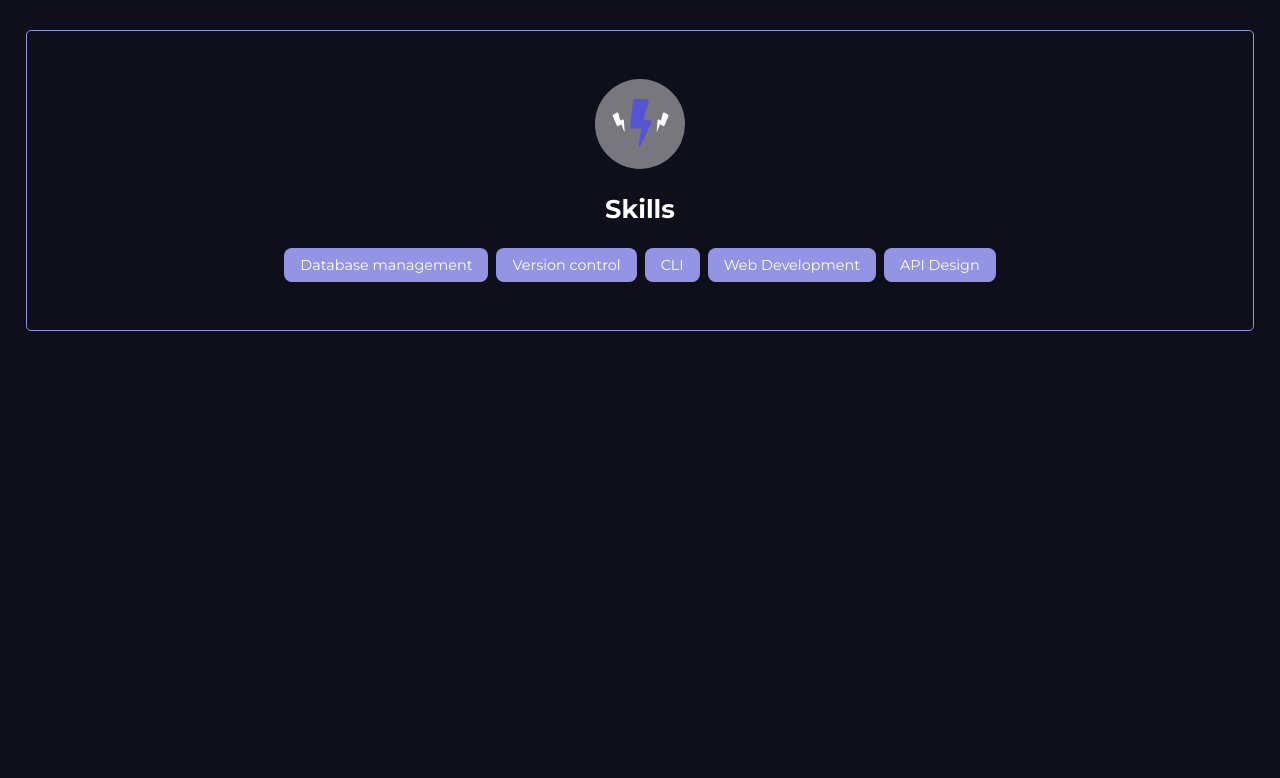
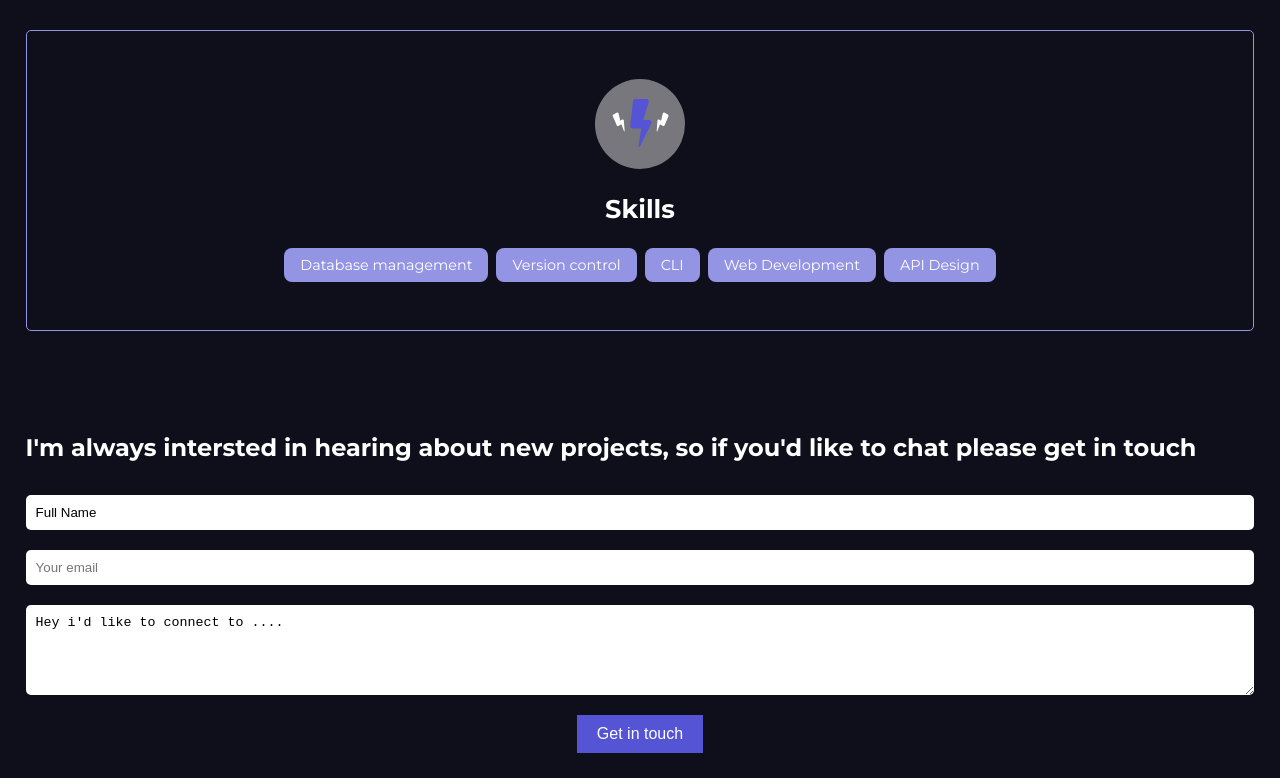
Before and after one commit to Mamaba03/portfolio, a website: page index.html in a window 1280 px wide. Shown: the part 5325-6103 px from the top of the page. Before the commit the page ends 5782 px from the top, so only its background shows below. Drawn offline with Linux system fonts and the light colour scheme.

Commit message:
Added a contact form

```diff
--- a/index.html
+++ b/index.html
@@ -192,5 +192,25 @@
         </li>
       </ul>
     </section>
+    <section class="contact-container">
+      <h1>
+        I'm always intersted in hearing about new projects, so if you'd like to
+        chat please get in touch
+      </h1>
+      <form
+        class="contact-form"
+        action="https://formspree.io/f/xwpqedvo"
+        method="post"
+      >
+        <input type="text" id="name" name="user-name" value="Full Name" />
+        <input type="email" name="email" placeholder="Your email" />
+        <!--<input type="email" id="mail" mail="user-email" value="Email address" />
+    -->
+        <textarea id="msg" name="user-message">
+Hey i'd like to connect to .... </textarea
+        >
+        <button class="btn" type="submit">Get in touch</button>
+      </form>
+    </section>
   </body>
 </html>
--- a/style.css
+++ b/style.css
@@ -203,3 +203,36 @@ body {
 .project-container button {
   align-self: center;
 }
+
+.contact-container h1{
+  font-size: 90px;
+  color: #ffff;
+  font-size: 1.5rem;
+  line-height: 1.4;
+
+}
+
+.contact-form  {
+  margin-top: 30px;
+  display: flex;
+  flex-direction: column;
+  gap: 20px;
+}
+
+.contact-form input,
+.contact-form textarea {
+  width: 100%;
+  border: 16px;
+  border-radius: 5px;
+  padding: 10px;
+
+ }
+
+ .contact-form textarea {
+  resize: vertical;
+  min-height: 90px
+}
+
+.contact-form .btn {
+  align-self: center;
+}
```
